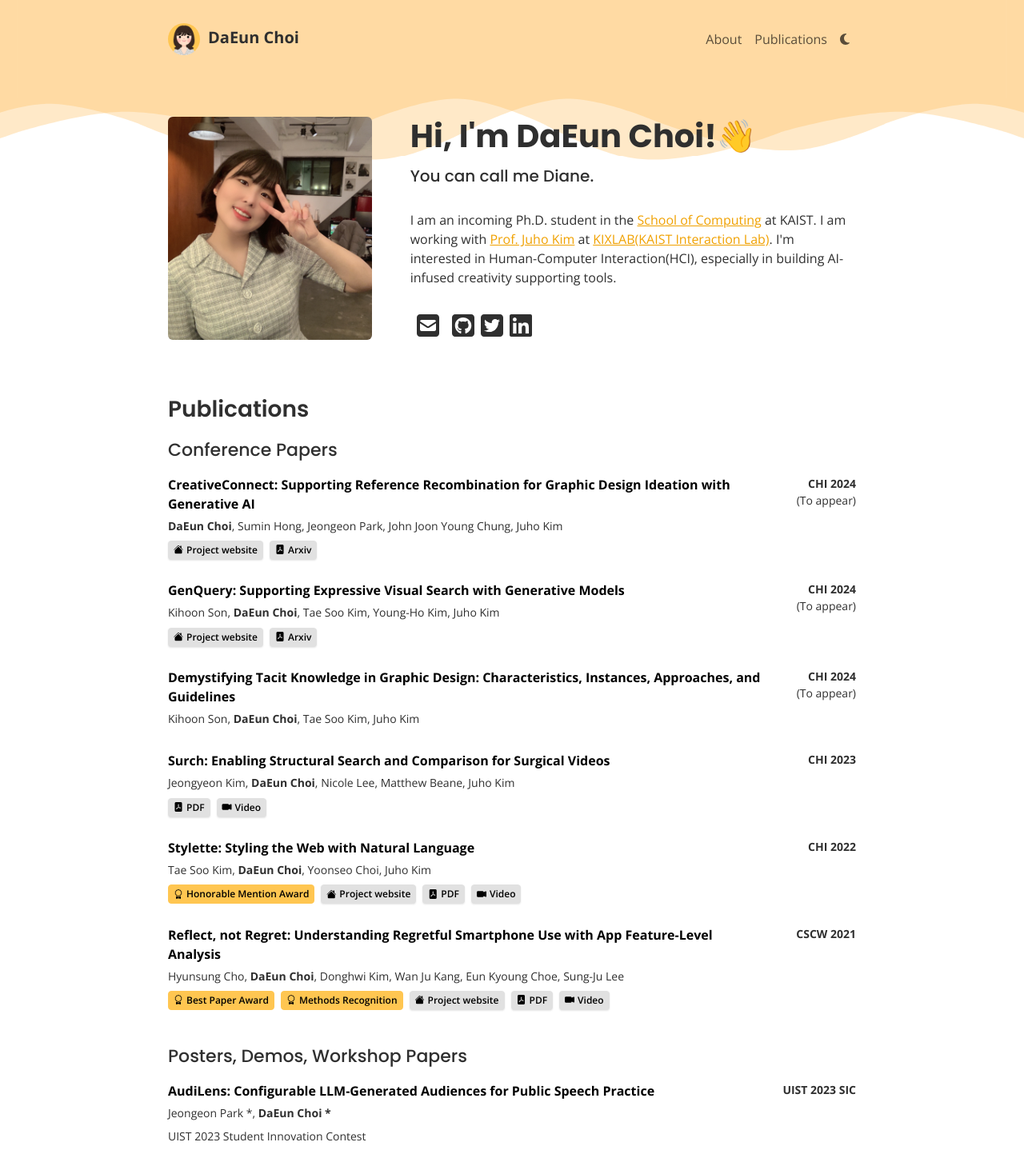
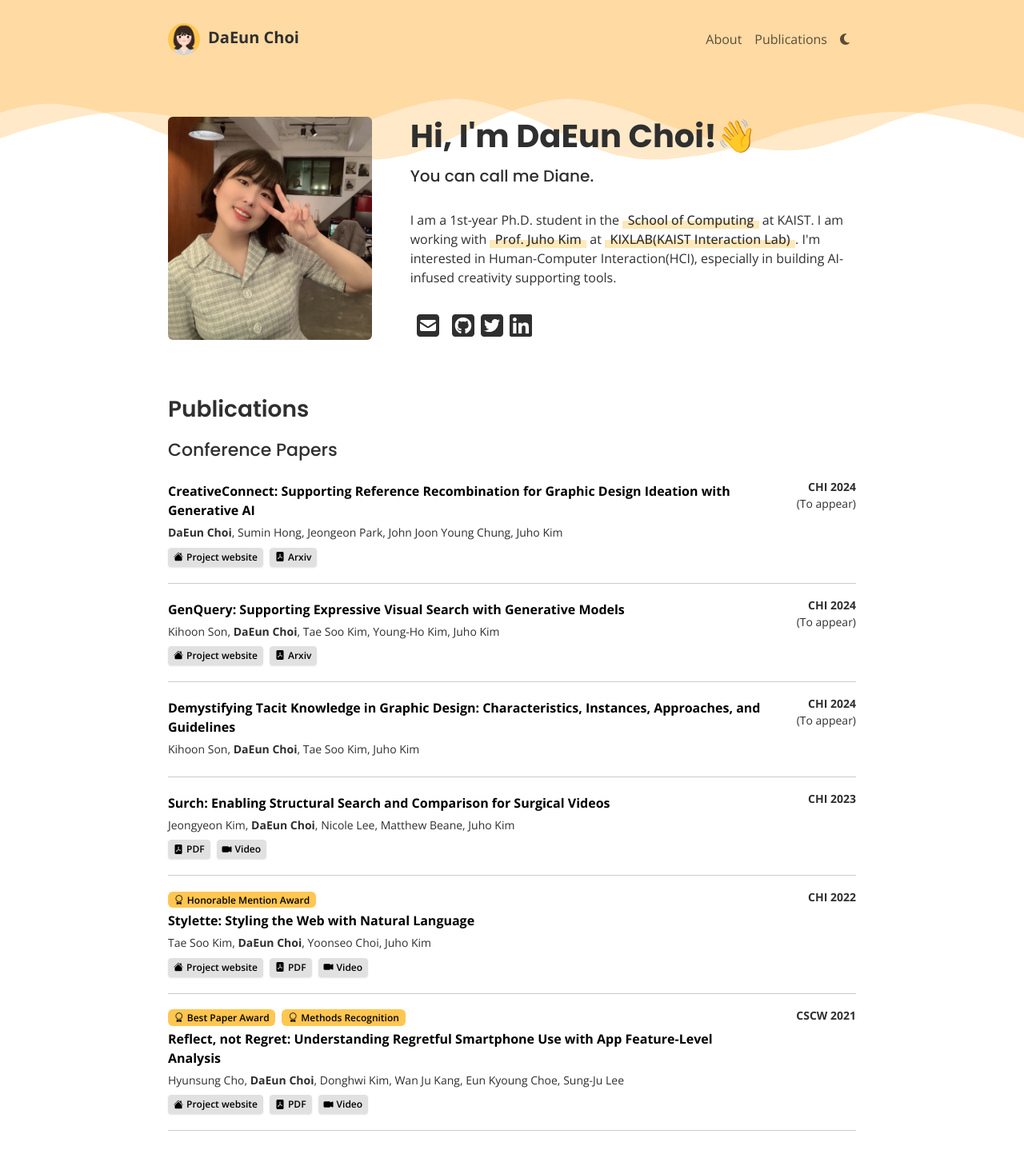
Before and after one commit to CheddarChoi/cheddarchoi.github.io, a React (Create React App) app: page / in a window 1280 px wide. Shown: the top 1438 px of the page at 80% size. Built offline with nearby package versions, Linux system fonts and the light colour scheme; some icons are missing.

Commit message:
CV update & styling change

```diff
--- a/src/App.scss
+++ b/src/App.scss
@@ -52,18 +52,14 @@ h4 {
   padding: 0.4rem 0;
 }
 
-.light a {
-  color: $primary-color-darken;
+.custom-link {
+  color: inherit;
+  font-weight: 500;
+  box-shadow: inset 0 -10px 0 rgba($primary-color, 0.4);
+  text-decoration: none;
+  padding: 0 0.4rem;
 }
-.light a:hover {
-  // color: $primary-color;
-  filter: brightness(85%);
-}
-.dark a {
-  color: $primary-color;
-}
-.dark a:hover {
-  // color: $primary-color-darken;
+.custom-link:hover {
   filter: brightness(85%);
 }
 
--- a/src/components/publicationEntry.css
+++ b/src/components/publicationEntry.css
@@ -1,5 +1,6 @@
 div.pub-entry {
-  padding: 0.7rem 0;
+  padding: 1rem 0;
+  border-bottom: 0.5px solid #cccccc;
 }
 
 .pub-title {
@@ -23,9 +24,6 @@ div.pub-entry {
 }
 .pub-title a:hover,
 .pub-name a:hover {
-  text-decoration: wavy underline #ffc651;
-}
-a.pub-title:hover {
   text-decoration: wavy underline #ffc651;
 }
 
--- a/src/components/publicationEntry.js
+++ b/src/components/publicationEntry.js
@@ -2,17 +2,34 @@ import "./publicationEntry.css";
 
 // Custom button component
 function PublicationButton({ href, icon, text, award = false }) {
+  if (href === null) {
+    return (
+      <div
+        className="badge text-bg-primary mt-0"
+        href={href}
+        style={{
+          color: "black",
+          fontSize: "12px",
+          fontWeight: "600",
+          cursor: "default",
+          boxShadow: "none",
+        }}
+      >
+        {icon && <i className={"pe-1 " + icon}></i>}
+        {text}
+      </div>
+    );
+  }
   return (
     <a
-      className={"btn btn-sm me-2" + (award ? " btn-primary" : " btn-secondary")}
+      className="btn btn-sm btn-secondary me-2 mt-0"
       href={href}
       style={{
         padding: "2px 6px",
         color: "black",
         fontSize: "12px",
         fontWeight: "600",
-        cursor: award ? "default" : "pointer",
-        boxShadow: award ? "none" : "rgba(0, 0, 0, 0.1) 0px 1px 2px 0px",
+        boxShadow: "rgba(0, 0, 0, 0.1) 0px 1px 2px 0px",
       }}
     >
       {icon && <i className={"pe-1 " + icon}></i>}
@@ -27,8 +44,17 @@ function PublicationEntry({ publication }) {
       <div className="d-lg-flex justify-content-between">
         <div>
           <div className="pub-title">
+            <div className="mb-1">
+              {publication.award?.split(",").map((award) => (
+                <div className="badge text-bg-primary mt-0 me-2" style={{ fontWeight: "600" }}>
+                  <i className="pe-1 bi bi-award"></i>
+                  {award}
+                </div>
+              ))}
+            </div>
             <a href={publication.url}>{publication.title}</a>
           </div>
+
           <div className="pub-name pb-1">
             {publication.authors.map((author, i) => (
               <>
@@ -54,9 +80,6 @@ function PublicationEntry({ publication }) {
 
       <div className="pub-detail my-1 mt-1">
         {publication.workshop && <div className="mb-2">{publication.workshop}</div>}
-        {publication.award?.split(",").map((award) => (
-          <PublicationButton href={null} icon="bi bi-award" text={award} award={true} />
-        ))}
         {publication.website && (
           <PublicationButton
             href={publication.website}
--- a/src/sections/about.js
+++ b/src/sections/about.js
@@ -18,12 +18,20 @@ function About() {
           <h4>You can call me Diane.</h4>
         </div>
         <p className="py-3">
-          I am an incoming Ph.D. student in the{" "}
-          <a href="http://cs.kaist.ac.kr">School of Computing</a> at KAIST. I am working with{" "}
-          <a href="http://juhokim.com">Prof. Juho Kim</a> at{" "}
-          <a href="http://kixlab.org">KIXLAB(KAIST Interaction Lab)</a>. I'm interested in
-          Human-Computer Interaction(HCI), especially in building AI-infused creativity supporting
-          tools.
+          I am a 1st-year Ph.D. student in the{" "}
+          <a className="custom-link" href="http://cs.kaist.ac.kr">
+            School of Computing
+          </a>{" "}
+          at KAIST. I am working with{" "}
+          <a className="custom-link" href="http://juhokim.com">
+            Prof. Juho Kim
+          </a>{" "}
+          at{" "}
+          <a className="custom-link" href="http://kixlab.org">
+            KIXLAB(KAIST Interaction Lab)
+          </a>
+          . I'm interested in Human-Computer Interaction(HCI), especially in building AI-infused
+          creativity supporting tools.
         </p>
         <div className="icon-section">
           <a className="iconLink" target="_blank" href="/CV.pdf" rel="noreferrer">
```
Also changed, not shown: 1 other file (tests, documents, lock files or other folders).
